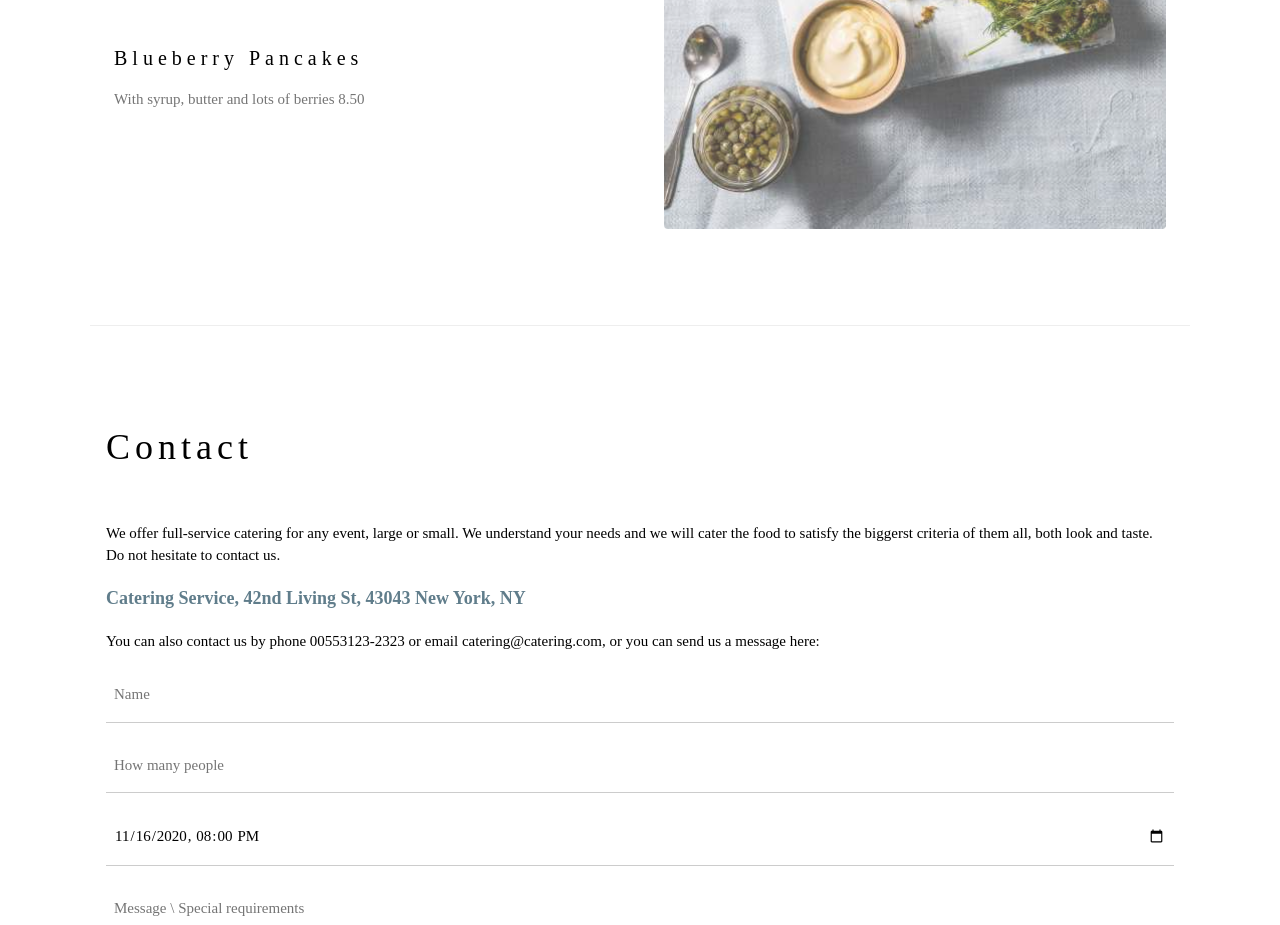
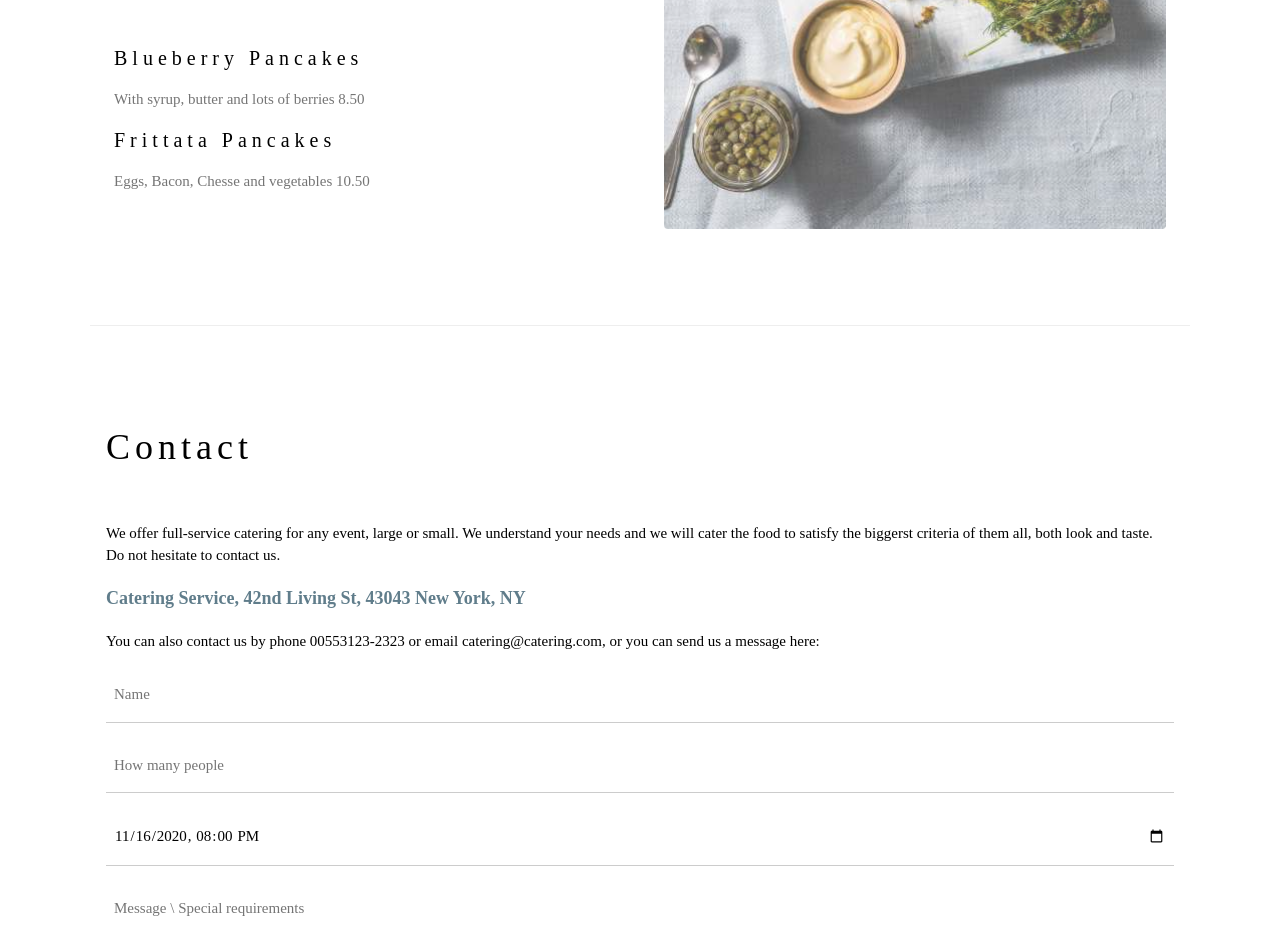
Before and after one commit to jamespbramos/mywebsite, a plain HTML site: page index.html in a window 1280 px wide. Shown: the part 2060-2985 px from the top of the page. Drawn offline with nearby package versions, Linux system fonts and the light colour scheme.

Commit message:
Add Frittata ao menu

```diff
--- a/index.html
+++ b/index.html
@@ -74,6 +74,8 @@ h1, h2, h3, h4, h5, h6 {
 
       <h4>Blueberry Pancakes</h4>
       <p class="w3-text-grey">With syrup, butter and lots of berries 8.50</p>
+      <h4>Frittata Pancakes</h4>
+      <p class="w3-text-grey">Eggs, Bacon, Chesse and vegetables 10.50</p>
     </div>
 
     <div class="w3-col l6 w3-padding-large">
```
